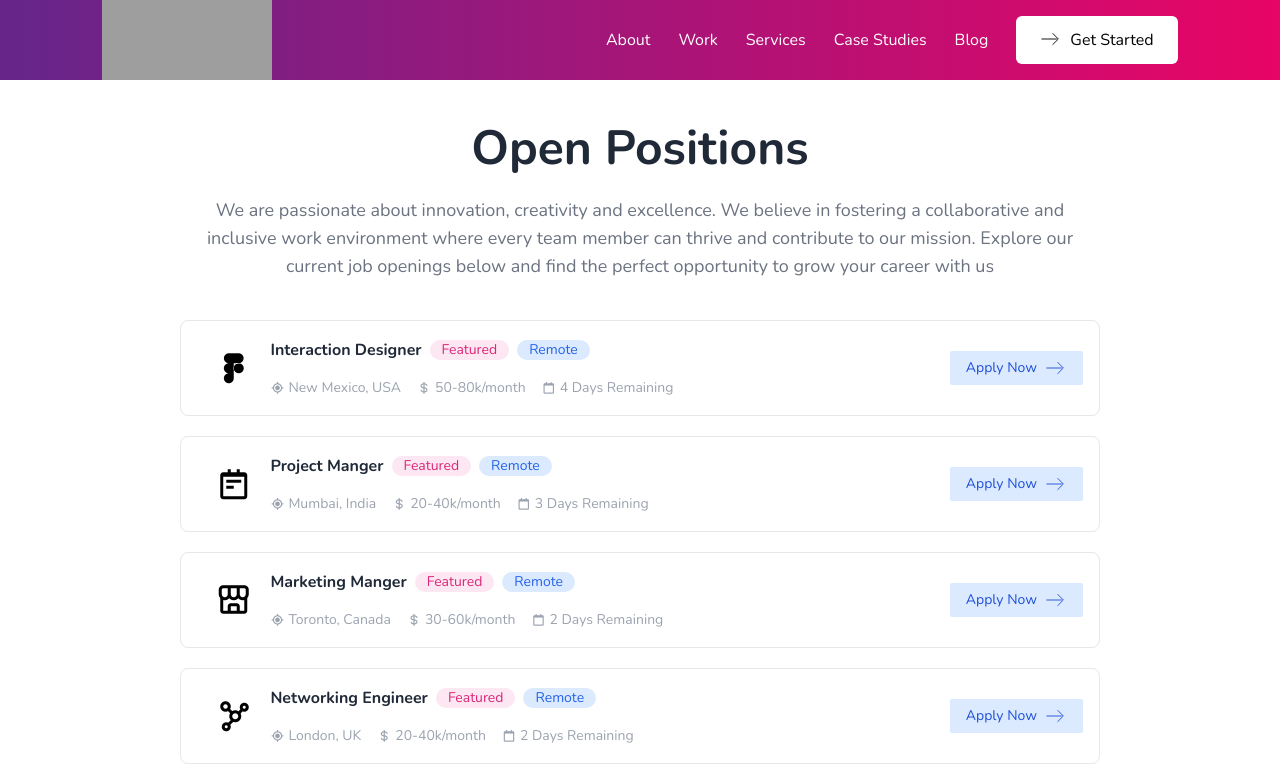
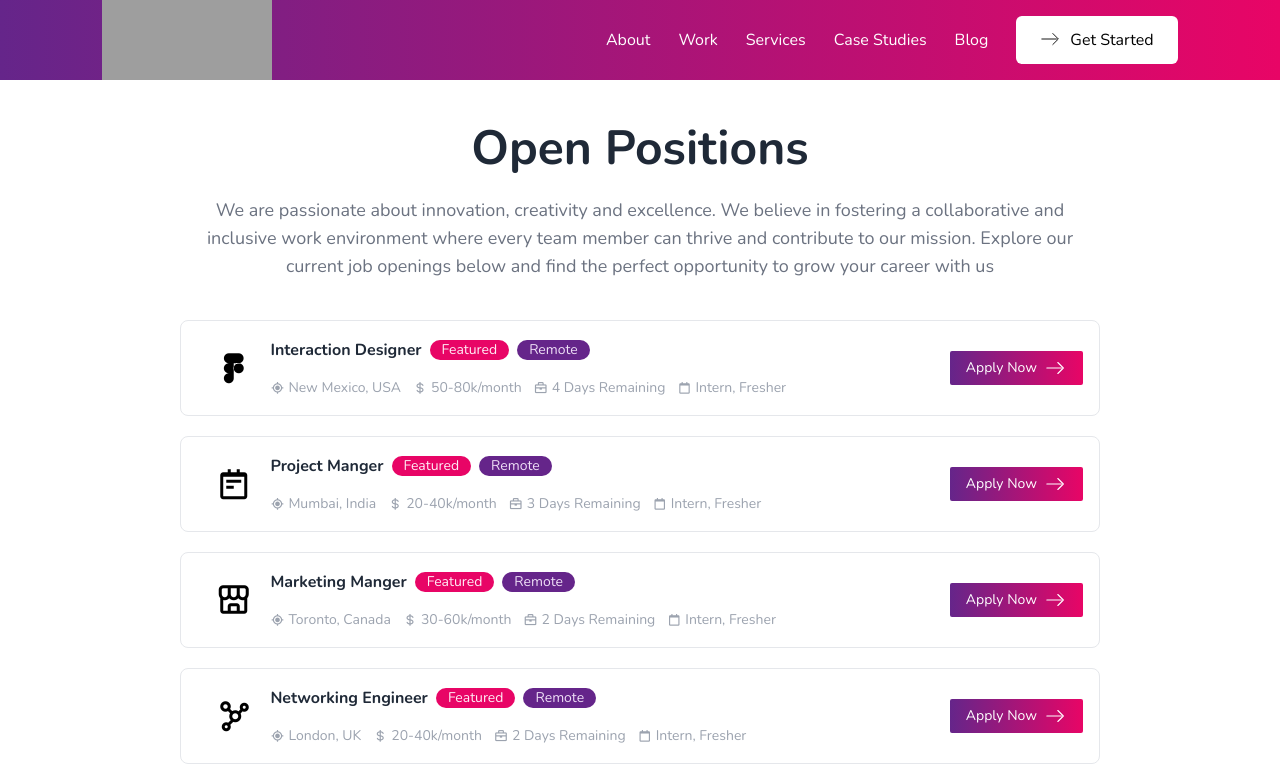
Before and after one commit to thedeepakmaurya/sgwebapp-career, a Next.js app: page / in a window 1280 px wide. Shown: the top 782 px of the page. Built offline with nearby package versions, Linux system fonts and the light colour scheme; grey boxes are pictures that could not be loaded.

Commit message:
card layout update

```diff
--- a/app/page.jsx
+++ b/app/page.jsx
@@ -22,6 +22,7 @@ export default function Home() {
             salary={position.salary}
             et={position.et}
             iconClass={position.icon}
+            experience={position.experience}
           />
         ))}
       </section>
--- a/components/card.jsx
+++ b/components/card.jsx
@@ -1,6 +1,6 @@
 import Link from "next/link";
 
-function Card({ title, location, salary, et, iconClass }) {
+function Card({ title, location, salary, et, iconClass, experience }) {
   return (
     <div className="w-full xl:h-24 xl:gap-0 lg:gap-0 md:gap-0 gap-4 h-auto flex xl:flex-row lg:flex-row md:flex-row flex-col items-center border border-gray-200 rounded-lg p-4 hover:bg-gradient-to-r from-orange-50 to-white">
       <div className="h-full w-20 flex items-center justify-center">
@@ -11,15 +11,16 @@ function Card({ title, location, salary, et, iconClass }) {
           <div className="flex xl:flex-row flex-col items-center gap-2">
             <h2 className="font-semibold text-gray-800 text-nowrap">{title}</h2>
             <div className="flex gap-2">
-              <p className="text-pink-600 text-sm bg-pink-100 px-3 rounded-full">
+              <p className="text-[#ffedf5] text-sm bg-[#e80566] px-3 rounded-full">
                 Featured
               </p>
-              <p className="text-blue-600 text-sm bg-blue-100 px-3 rounded-full">
+              <p className="text-[#eedff6] text-sm bg-[#65258a] px-3 rounded-full">
                 Remote
               </p>
             </div>
           </div>
-          <div className="flex xl:flex-row pt-2 flex-col items-center gap-4 text-sm text-gray-400">
+          <div className="flex xl:flex-row pt-2 flex-col items-center gap-3 text-sm text-gray-400">
+            <div className="flex gap-3">
               <div className="flex xl:items-center lg:items-center md:items-center gap-1">
                 <i className="bx bx-current-location"></i>
                 <p>{location}</p>
@@ -28,9 +29,16 @@ function Card({ title, location, salary, et, iconClass }) {
                 <i className="bx bx-dollar"></i>
                 <p>{salary}</p>
               </div>
+            </div>
+            <div className="flex gap-3">
+              <div className="flex xl:items-center lg:items-center md:items-center gap-1">
+                <i className="bx bx-briefcase"></i>
+                <p>{et}</p>
+              </div>
               <div className="flex xl:items-center lg:items-center md:items-center gap-1">
                 <i className="bx bx-calendar-alt"></i>
-              <p>{et}</p>
+                <p>{experience}</p>
+              </div>
             </div>
           </div>
         </div>
@@ -39,7 +47,7 @@ function Card({ title, location, salary, et, iconClass }) {
             href={`mailto:hr@sgwebapp.com?subject=Application for ${title} Position`}
             passHref
           >
-            <button className="flex items-center gap-2 text-sm font-medium text-blue-700 bg-blue-100 px-4 py-1.5 rounded-sm">
+            <button className="flex items-center gap-2 text-sm font-medium text-white bg-gradient-to-r from-[#65258a] to-[#e80566] px-4 py-1.5 rounded-sm ">
               Apply Now
               <svg
                 xmlns="http://www.w3.org/2000/svg"
@@ -48,7 +56,7 @@ function Card({ title, location, salary, et, iconClass }) {
                 viewBox="0 0 24 24"
                 fill="none"
                 stroke="currentColor"
-                strokeWidth="1"
+                strokeWidth="1.2"
                 strokeLinecap="round"
                 strokeLinejoin="round"
               >
--- a/public/db/data.json
+++ b/public/db/data.json
@@ -9,35 +9,40 @@
       "location": "New Mexico, USA",
       "salary": "50-80k/month",
       "et": "4 Days Remaining",
-      "icon": "bx bxl-figma bx-md"
+      "icon": "bx bxl-figma bx-md",
+      "experience": "Intern, Fresher"
     },
     {
       "title": "Project Manger",
       "location": "Mumbai, India",
       "salary": "20-40k/month",
       "et": "3 Days Remaining",
-      "icon": "bx bx-notepad bx-md"
+      "icon": "bx bx-notepad bx-md",
+      "experience": "Intern, Fresher"
     },
     {
       "title": "Marketing Manger",
       "location": "Toronto, Canada",
       "salary": "30-60k/month",
       "et": "2 Days Remaining",
-      "icon": "bx bx-store-alt bx-md"
+      "icon": "bx bx-store-alt bx-md",
+      "experience": "Intern, Fresher"
     },
     {
       "title": "Networking Engineer",
       "location": "London, UK",
       "salary": "20-40k/month",
       "et": "2 Days Remaining",
-        "icon": "bx bx-network-chart bx-md"
+      "icon": "bx bx-network-chart bx-md",
+      "experience": "Intern, Fresher"
     },
     {
       "title": "Product Designer",
       "location": "Moscow, Russia",
       "salary": "100-120k/month",
       "et": "2 Days Remaining",
-        "icon": "bx bxl-sketch bx-md"
+      "icon": "bx bxl-sketch bx-md",
+      "experience": "Intern, Fresher"
     }
   ]
 }
```
Also changed, not shown: app/globals.css (line endings or trailing spaces). Lines whose indentation alone changed are shown as unchanged.
